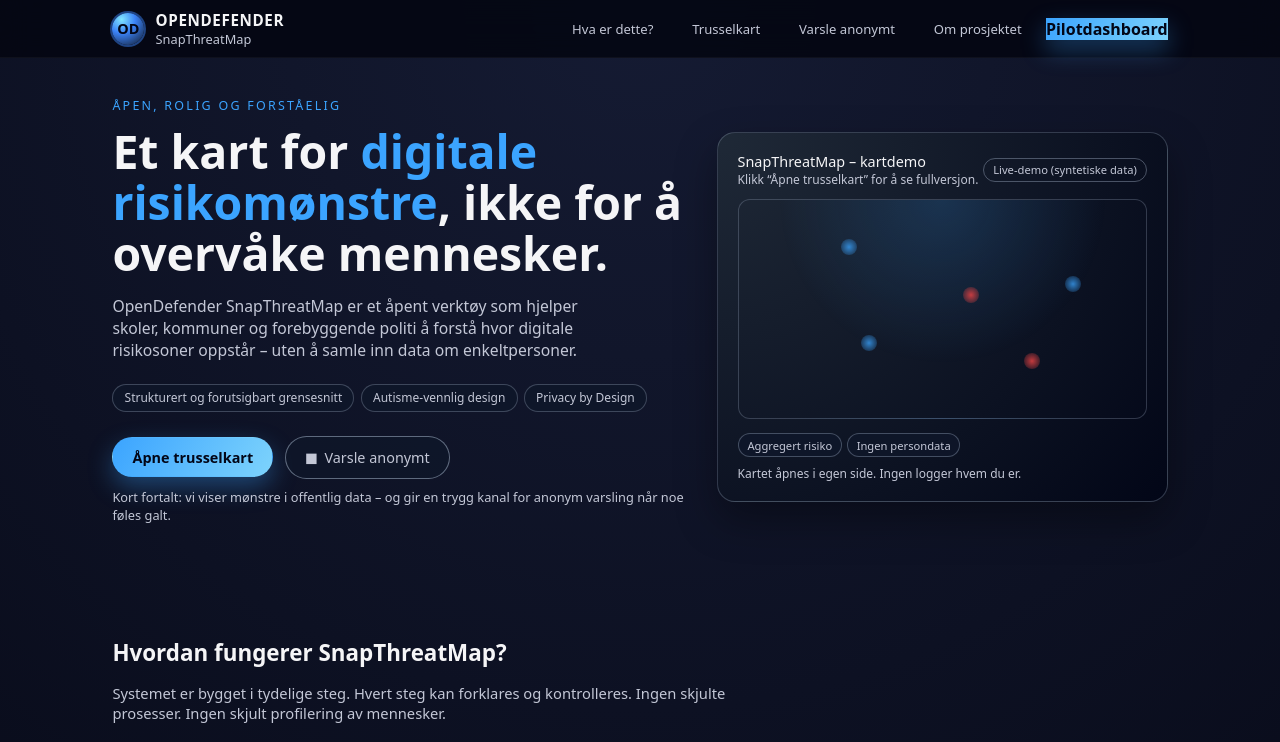
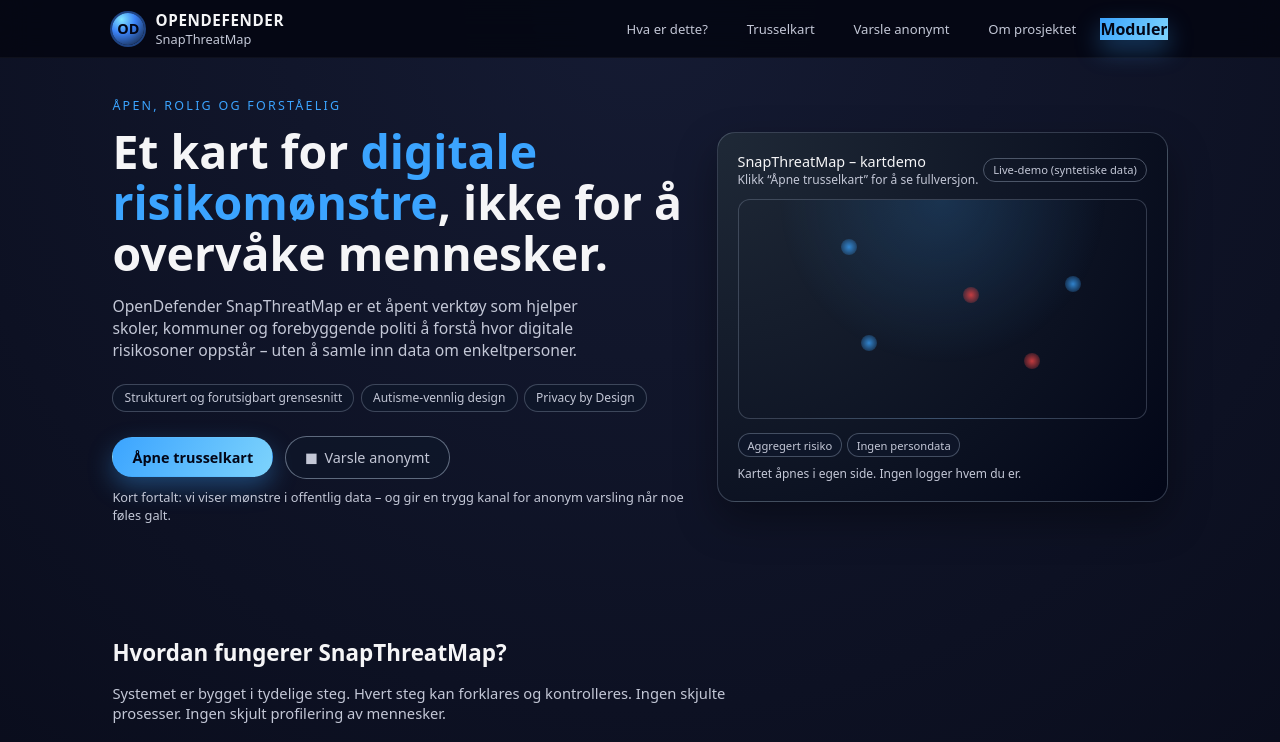
Before and after one commit to opendefender-org/opendefender-org.github.io, a plain HTML site: page index.html in a window 1280 px wide. Shown: the top 742 px of the page. Drawn offline with Linux system fonts and the light colour scheme.

Commit message:
Refactor navigation: replace “Pilotdashboard” with unified “Modules” entry
1. Updated main navigation across the site to use a single “Modules” link instead of “Pilotdashboard”
2. Improves scalability for future modules (gaming matrix, music demo, etc.)
3. Ensures consistent UX and cleaner menu structure

```diff
--- a/index.html
+++ b/index.html
@@ -481,7 +481,7 @@
         <a class="nav-link" href="kart.html">Trusselkart</a>
         <a class="nav-link" href="varsle.html">Varsle anonymt</a>
         <a class="nav-link" href="om.html">Om prosjektet</a>
-        <a class="nav-link-primary" href="pilot.html">Pilotdashboard</a>
+        <a class="nav-link-primary" href="moduler.html">Moduler</a>
       </div>
     </nav>
   </header>
```
